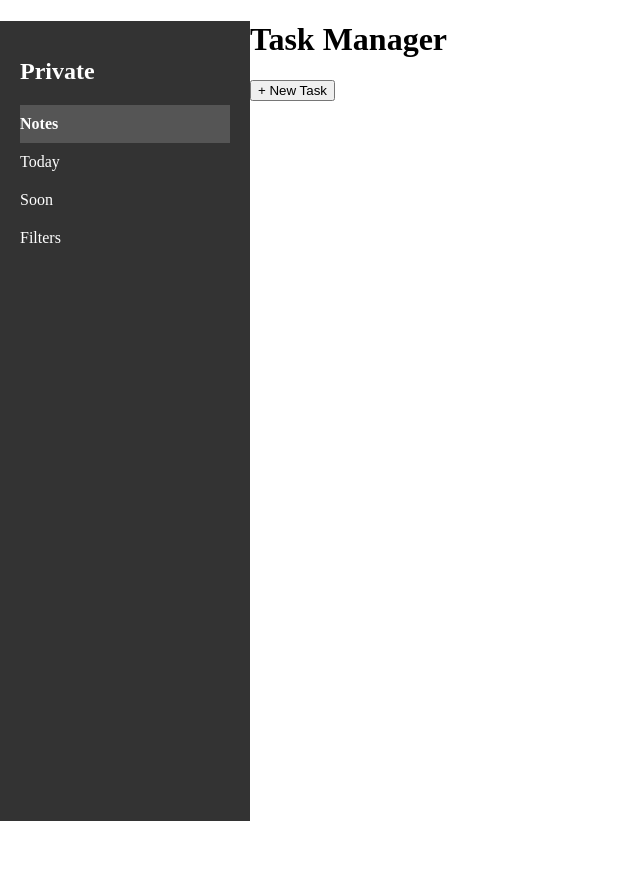
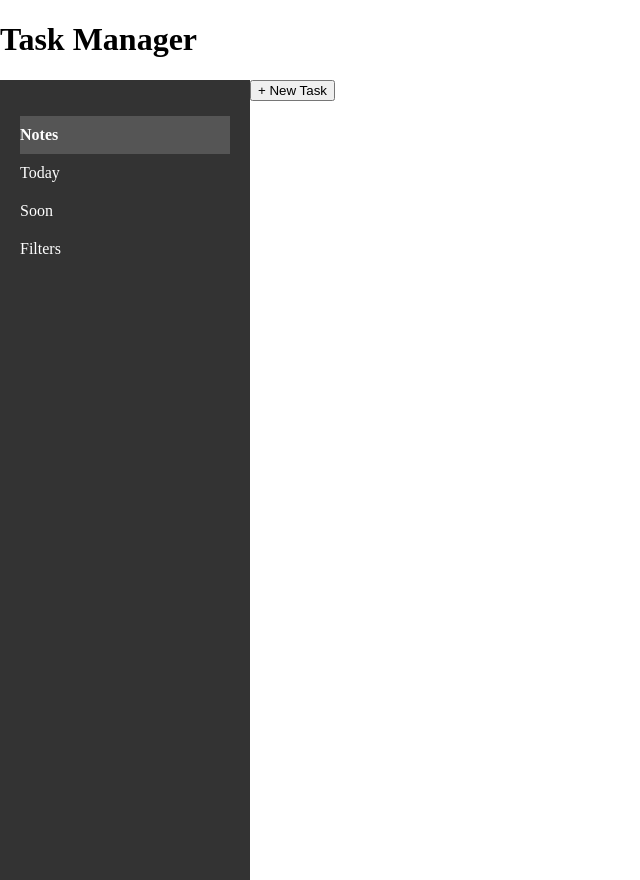
Before and after one commit to codetwentyfive/todo, a website built with webpack: page dist/index.html in a window 1280 px wide. Shown: the whole page, without its empty margins (0-640 px from the left). Before the commit the page ends 821 px from the top, so only its background shows below. Built offline with nearby package versions, Linux system fonts and the light colour scheme.

Commit message:
style:Moved header to the top

```diff
--- a/dist/index.html
+++ b/dist/index.html
@@ -8,8 +8,10 @@
 </head>
 
 <body>
+    <header>
+        <h1>Task Manager</h1>
+    </header>
     <div class="sidebar">
-        <h1 class="sidebar-header">Private</h1>
         <ul class="sidebar-menu">
             <li class="activeSwitch sidebar-item active" data-tab="notes">Notes</li>
             <li class="activeSwitch sidebar-item " data-tab="today">Today</li>
@@ -17,12 +19,11 @@
             <li class="activeSwitch sidebar-item " data-tab="filters">Filters</li>
         </ul>
     </div>
-    <header>
-        <h1>Task Manager</h1>
-        <button id="newTaskButton">+ New Task</button>
-    </header>
+
+    <div class="center-content">
 
         <main>
+            <button id="newTaskButton">+ New Task</button>
             <section id="taskList">
                 <!-- Tasks will be added here dynamically -->
             </section>
@@ -49,7 +50,7 @@
                 </div>
             </div>
         </div>
-
+    </div>
     <script src="./main.js"></script>
 </body>
 
```
Lines whose indentation alone changed are shown as unchanged.
